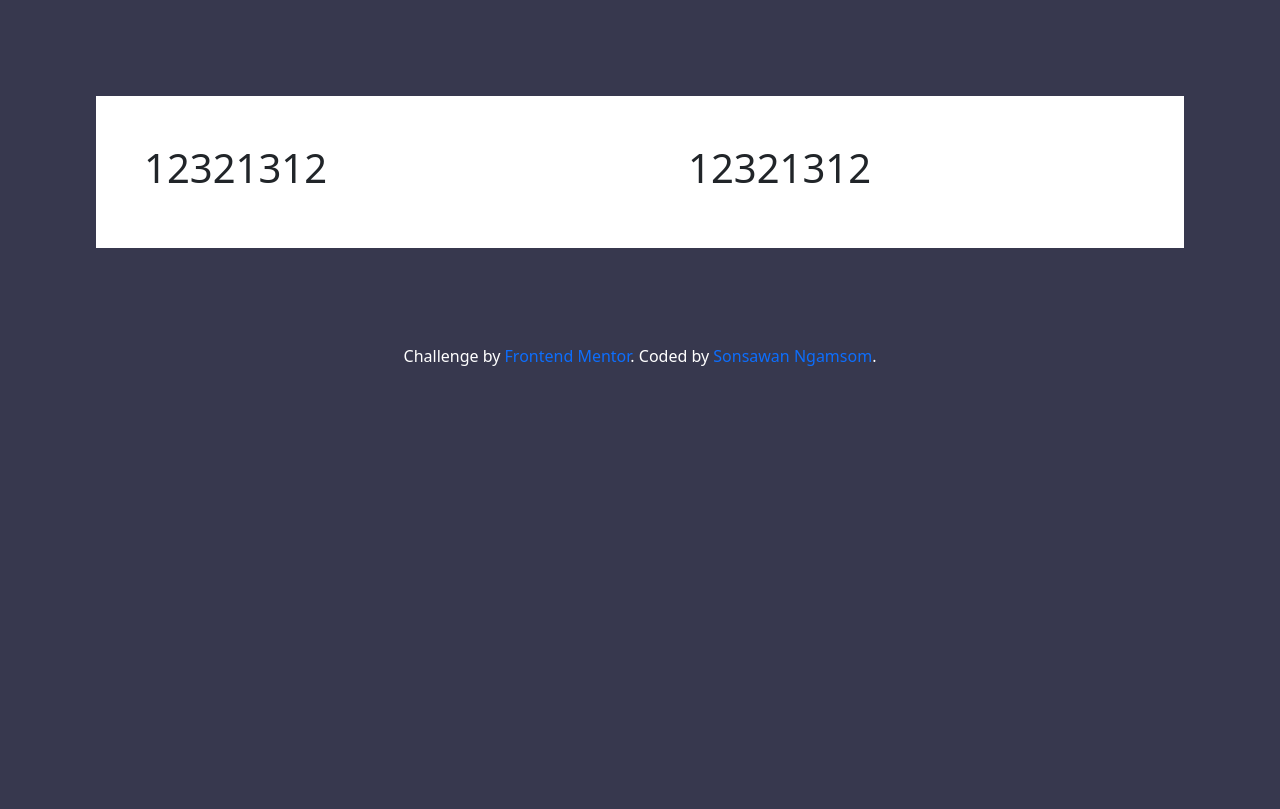
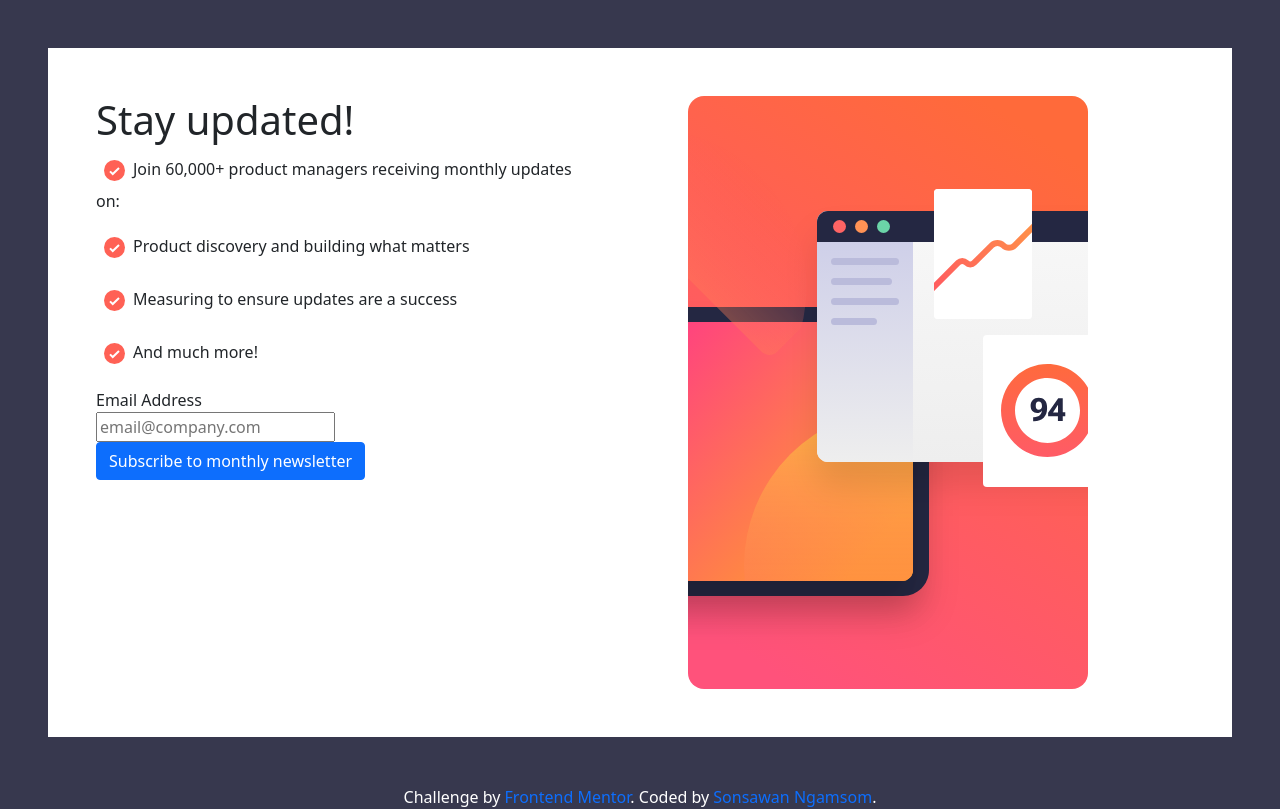
Before and after one commit to murphy6867/fontend-mentor-p4, a website: page index.html in a window 1280 px wide. Drawn offline with nearby package versions, Linux system fonts and the light colour scheme.

Commit message:
Add component

```diff
--- a/index.html
+++ b/index.html
@@ -7,15 +7,32 @@
   <title>Frontend Mentor | Newsletter sign-up form with success message</title>
   <!-- BootStrap CSS -->
   <link rel="stylesheet" href="https://cdn.jsdelivr.net/npm/bootstrap@5.0.1/dist/css/bootstrap.min.css">
+  <script>
+    $(document).ready(function() {
+      $("h1").css("color", "red")
+    });
+  </script>
 </head>
 <body style="background-color:#37384E;">
   <main>
-    <div class="row m-5 p-5">
-      <div class="col-6 bg-white p-5">
-        <h1>12321312</h1>
+    <div class="row m-5">
+      <div class="col-md-6 bg-white p-5 d-block d-md-none d-lg-none">
+        <img src="/assets/images/illustration-sign-up-mobile.svg" alt="background-Image" class="img-fulid" />
       </div>
-      <div class="col-6 bg-white p-5">
-        <h1>12321312</h1>
+      <div class="col-md-6 bg-white p-5">
+        <h1>Stay updated!</h1>
+        <p><img src="/assets/images/icon-list.svg" class="p-2" />Join 60,000+ product managers receiving monthly updates on:</p>
+        <p><img src="/assets/images/icon-list.svg" class="p-2" />Product discovery and building what matters</p>
+        <p><img src="/assets/images/icon-list.svg" class="p-2" />Measuring to ensure updates are a success</p>
+        <p><img src="/assets/images/icon-list.svg" class="p-2" />And much more!</p>
+        <form action="">
+          <label for="comEmail">Email Address</label>
+          <input type="email" name="Email" class="d-block" id="comEmail" placeholder="email@company.com" required />
+          <button class="btn btn-primary target">Subscribe to monthly newsletter</button>
+        </form>
+      </div>
+      <div class="col-md-6 bg-white p-5 d-none d-md-block">
+        <img src="/assets/images/illustration-sign-up-desktop.svg" alt="background-Image" class="img-fulid" />
       </div>
     </div>
   </main>
```
